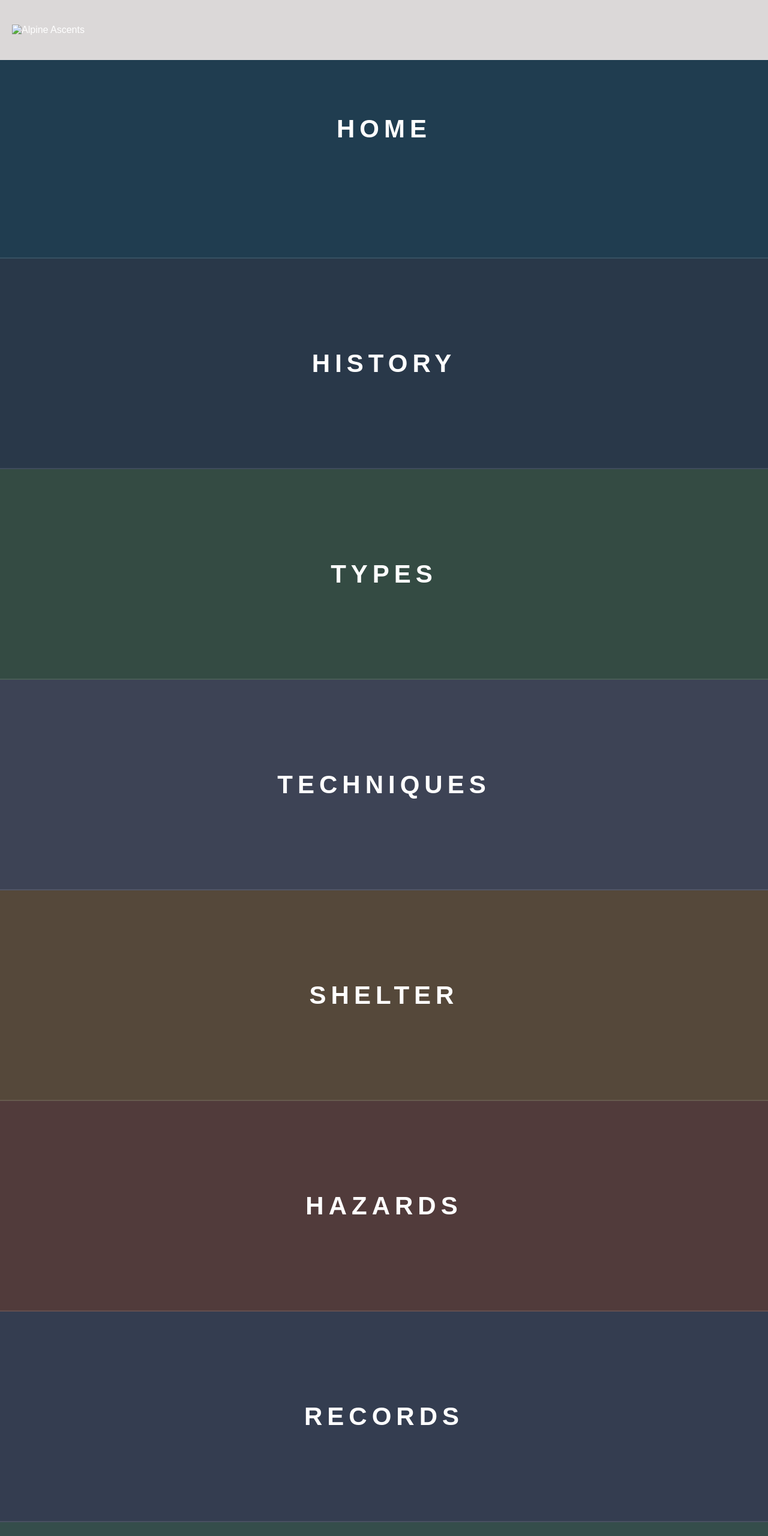
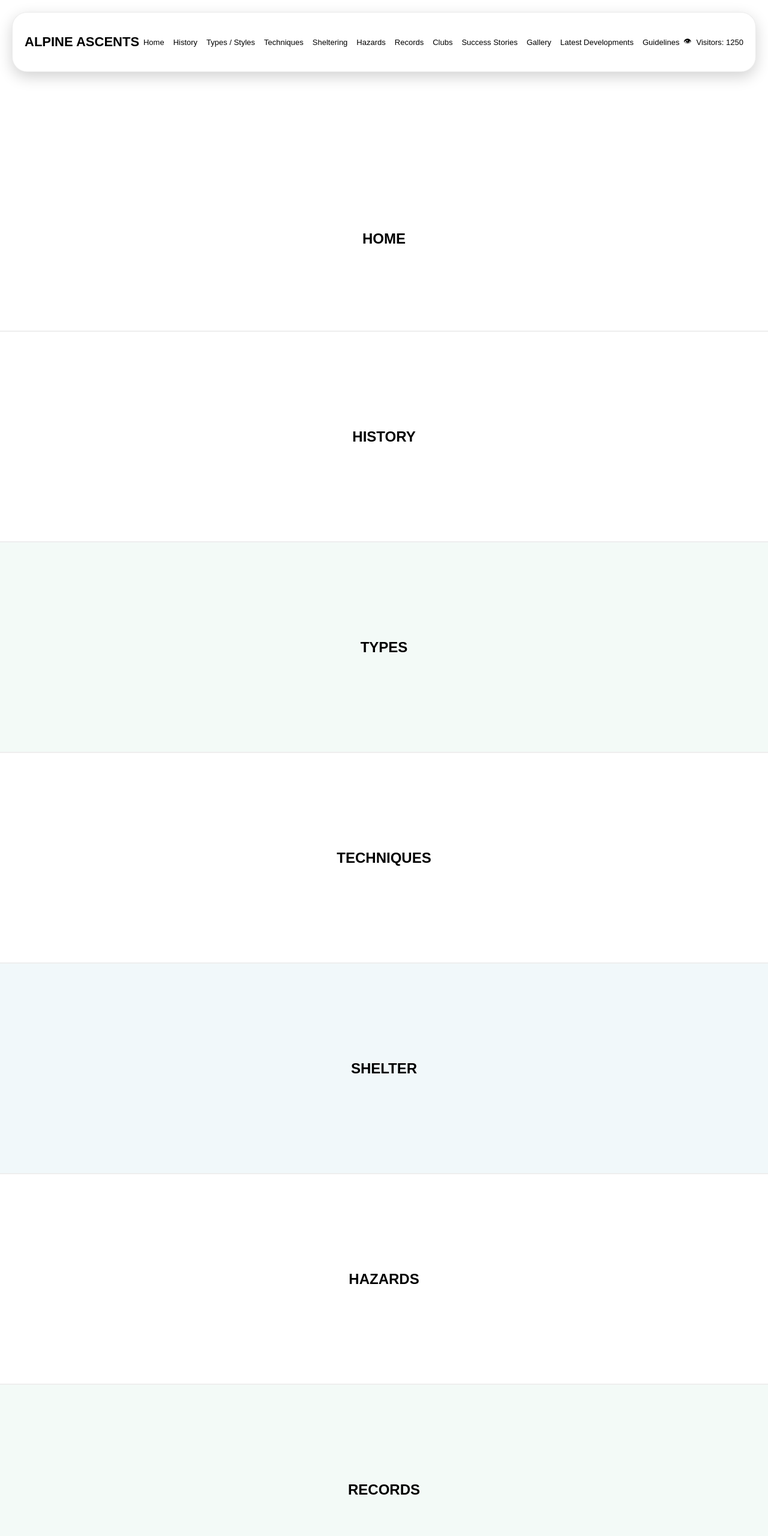
Before and after one commit to E-Projeect-AI-202604F/AlpineAscents, a plain HTML site: page index.html in a window 1280 px wide. Shown: the top 2560 px of the page at 60% size. Drawn offline with Linux system fonts and the light colour scheme.

Commit message:
navbar1st

```diff
--- a/css/style.css
+++ b/css/style.css
@@ -1,245 +1,213 @@
-
-/* GLOBAL RESET */
-
+/* ALL ELEMENTS */
 * {
     margin: 0;
     padding: 0;
     box-sizing: border-box;
 }
 
+/* HTML */
+html {
+    scroll-behavior: smooth;
+}
+
+/* BODY */
 body {
     font-family: Arial, sans-serif;
-    background: #080b10;
-    color: white;
+    background: #ffffff;
+    color: #000000;
 }
 
-/* COMMON SECTION STYLE */
-
-
-.demo-section h2 {
-    font-size: 42px;
-    font-weight: 800;
-    letter-spacing: 8px;
-    text-align: center;
-    color: white;
-    text-transform: uppercase;
-
-    z-index: 2;
+/* NAVBAR SECTION */
+#navbar {
+    width: 100%;
+    padding: 20px;
+    position: fixed;
+    top: 0;
+    left: 0;
+    z-index: 1000;
 }
 
-/* INDIVIDUAL SECTION COLORS */
-
-#navbar {
-    background: #dbd8d8;
+/* NAVBAR HEADER */
+.navbar-header {
+    width: 100%;
     min-height: 100px;
-    width: 100%;
-
+    background: rgba(255, 255, 255, 0.01);
+    border: 1px solid rgba(0, 0, 0, 0.08);
+    border-radius: 25px;
     display: flex;
     align-items: center;
-
-    position: fixed;
-    top: 0;
-
-    border-bottom: 1px solid rgba(255,255,255,0.1);
+    justify-content: space-between;
+    padding: 20px;
+    backdrop-filter: blur(3px);
+    -webkit-backdrop-filter: blur(3px);
+    box-shadow: 0 8px 25px rgba(0, 0, 0, 0.18);
+    transition: 0.3s ease;
 }
-#navbar header img {
-    width: 200px;
-    height: auto;
-    margin-left: 20px;
+/* LOGO */
+.logo h2 {
+    font-size: 22px;
+    color: #000000;
 }
 
-#home {
-    background: #203d50;
-    min-height: 430px;
+/* NAVBAR LIST */
+.navbar ul {
+    display: flex;
+    list-style: none;
+    gap: 15px;
+}
+
+/* NAVBAR LINKS */
+.navbar ul li a {
+    text-decoration: none;
+    color: #000000;
+    font-size: 13px;
+    transition: 0.3s ease;
+    position: relative;
+}
+
+/* HOVER COLOR */
+.navbar ul li a:hover {
+    color: #65c7ff;
+}
+
+/* UNDERLINE */
+.navbar ul li a::after {
+    content: "";
+    position: absolute;
+    width: 0;
+    height: 2px;
+    background: #65c7ff;
+    left: 0;
+    bottom: -5px;
+    transition: 0.3s ease;
+
+}
+
+/* HOVER UNDERLINE */
+.navbar ul li a:hover::after {
     width: 100%;
+}
 
+/* ACTIVE LINK COLOR */
+.navbar ul li a.active {
+    color: #65c7ff;
+}
+
+/* ACTIVE LINK UNDERLINE */
+.navbar ul li a.active::after {
+    width: 100%;
+}
+
+/* VISITOR COUNTER */
+.visitor-counter {
+    display: flex;
+    align-items: center;
+    gap: 8px;
+    font-size: 13px;
+    white-space: nowrap;
+}
+
+/* COMMON SECTION SETTINGS */
+#home,
+#history,
+#types,
+#techniques,
+#shelter,
+#hazards,
+#records,
+#clubs,
+#stories,
+#gallery,
+#latest,
+#guidelines,
+#footer {
+    min-height: 350px;
+    width: 100%;
     display: flex;
     align-items: center;
     justify-content: center;
-
-
-    border-bottom: 1px solid rgba(255,255,255,0.1);
+    border-bottom: 1px solid #eeeeee;
+    scroll-margin-top: 123px;
+    color: #000000;
 }
 
-#history {
-    background: #293849;
-    min-height: 350px;
-    width: 100%;
-
-    display: flex;
-    align-items: center;
-    justify-content: center;
-
-
-    border-bottom: 1px solid rgba(255,255,255,0.1);
+/* HOME */
+#home {
+    background: #ffffff;
+    min-height: 430px;
+    padding-top: 122px;
 }
 
-#types {
-    background: #344b43;
-    min-height: 350px;
-    width: 100%;
-
-    display: flex;
-    align-items: center;
-    justify-content: center;
-
-    border-bottom: 1px solid rgba(255,255,255,0.1);
+/* HISTORY */
+#history {
+    background: #ffffff;
 }
 
-#techniques {
-    background: #3d4355;
-    min-height: 350px;
-    width: 100%;
-
-    display: flex;
-    align-items: center;
-    justify-content: center;
-
-    border-bottom: 1px solid rgba(255,255,255,0.1);
+/* TYPES */
+#types {
+    background: #f3faf7;
 }
 
-#shelter {
-    background: #55483a;
-    min-height: 350px;
-    width: 100%;
-
-    display: flex;
-    align-items: center;
-    justify-content: center;
-
-
-    border-bottom: 1px solid rgba(255,255,255,0.1);
+/* TECHNIQUES */
+#techniques {
+    background: #ffffff;
 }
 
-#hazards {
-    background: #513b3b;
-    min-height: 350px;
-    width: 100%;
-
-    display: flex;
-    align-items: center;
-    justify-content: center;
-
-
-    border-bottom: 1px solid rgba(255,255,255,0.1);
+/* SHELTERING */
+#shelter {
+    background: #f1f8fa;
 }
 
-#records {
-    background: #343d50;
-    min-height: 350px;
-    width: 100%;
-
-    display: flex;
-    align-items: center;
-    justify-content: center;
-
-    border-bottom: 1px solid rgba(255,255,255,0.1);
+/* HAZARDS */
+#hazards {
+    background: #ffffff;
 }
 
-#clubs {
-    background: #354d4b;
-    min-height: 350px;
-    width: 100%;
-
-    display: flex;
-    align-items: center;
-    justify-content: center;
-
-
-    border-bottom: 1px solid rgba(255,255,255,0.1);
+/* RECORDS */
+#records {
+    background: #f3faf7;
 }
 
-#stories {
-    background: #504057;
-    min-height: 350px;
-    width: 100%;
-
-    display: flex;
-    align-items: center;
-    justify-content: center;
-
-
-    border-bottom: 1px solid rgba(255,255,255,0.1);
+/* CLUBS */
+#clubs {
+    background: #ffffff;
 }
 
-#gallery {
-    background: #34485b;
-    min-height: 350px;
-    width: 100%;
-
-    display: flex;
-    align-items: center;
-    justify-content: center;
-
-
-    border-bottom: 1px solid rgba(255,255,255,0.1);
+/* SUCCESS STORIES */
+#stories {
+    background: #f1f8fa;
 }
 
-#latest {
-    background: #4b4b38;
-    min-height: 350px;
-    width: 100%;
-
-    display: flex;
-    align-items: center;
-    justify-content: center;
-
-
-    border-bottom: 1px solid rgba(255,255,255,0.1);
+/* GALLERY */
+#gallery {
+    background: #ffffff;
 }
 
-#guidelines {
-    background: #3d4650;
-    min-height: 350px;
-    width: 100%;
-
-    display: flex;
-    align-items: center;
-    justify-content: center;
-
-
-    border-bottom: 1px solid rgba(255,255,255,0.1);
+/* LATEST DEVELOPMENTS */
+#latest {
+    background: #f3faf7;
 }
 
-#footer {
-    background: #111820;
-    min-height: 350px;
-    width: 100%;
-
-    display: flex;
-    align-items: center;
-    justify-content: center;
-
-
-    border-bottom: 1px solid rgba(255,255,255,0.1);
+/* GUIDELINES */
+#guidelines {
+    background: #ffffff;
 }
 
-/* HOVER EFFECT */
-
-.demo-section h2 {
-    transition: 0.3s ease;
+/* FOOTER */
+#footer {
+    background: #f1f8fa;
 }
 
-.demo-section:hover h2 {
-    transform: scale(1.08);
-    letter-spacing: 11px;
+/* SECTION TEXT COLOR */
+.demo-section h1,
+.demo-section h2,
+.demo-section h3,
+.demo-section p,
+.demo-section span {
+    color: #000000;
 }
 
 /* RESPONSIVE */
-
 @media (max-width: 600px) {
 
-    .demo-section {
-        min-height: 250px;
-    }
-
-    .demo-section h2 {
-        font-size: 26px;
-        letter-spacing: 4px;
-    }
-
-    .demo-section:hover h2 {
-        letter-spacing: 5px;
-    }
-
 }
--- a/js/script.js
+++ b/js/script.js
@@ -21,7 +21,30 @@ sections.forEach(section => {
     fetch(`sections/${section}.html`)
         .then(response => response.text())
         .then(data => {
+
             document.getElementById(section).innerHTML = data;
+
+            // NAVBAR LOAD HONE KE BAAD LINKS SELECT KARO
+            if (section === "navbar") {
+
+                const navLinks = document.querySelectorAll(".navbar ul li a");
+
+                navLinks.forEach(link => {
+
+                    link.addEventListener("click", function () {
+
+                        navLinks.forEach(item => {
+                            item.classList.remove("active");
+                        });
+
+                        this.classList.add("active");
+
+                    });
+
+                });
+
+            }
+
         })
         .catch(error => {
             console.error(`Error loading ${section}:`, error);
--- a/sections/navbar.html
+++ b/sections/navbar.html
@@ -1,5 +1,39 @@
+
+<!-- Navbar Section -->
 <section class="demo-section" id="navbar">
-    <header>
-        <img src="assets/images/logo.png" alt="Alpine Ascents">
+
+    <!-- Navbar Header -->
+    <header class="navbar-header">
+
+        <!-- Logo -->
+        <div class="logo">
+            <h2>ALPINE ASCENTS</h2>
+        </div>
+
+        <!-- Navigation Links -->
+        <nav class="navbar">
+            <ul>
+                <li><a href="#home">Home</a></li>
+                <li><a href="#history">History</a></li>
+                <li><a href="#types">Types / Styles</a></li>
+                <li><a href="#techniques">Techniques</a></li>
+                <li><a href="#shelter">Sheltering</a></li>
+                <li><a href="#hazards">Hazards</a></li>
+                <li><a href="#records">Records</a></li>
+                <li><a href="#clubs">Clubs</a></li>
+                <li><a href="#stories">Success Stories</a></li>
+                <li><a href="#gallery">Gallery</a></li>
+                <li><a href="#latest">Latest Developments</a></li>
+                <li><a href="#guidelines">Guidelines</a></li>
+            </ul>
+        </nav>
+
+        <!-- Visitor Counter -->
+        <div class="visitor-counter">
+            <span>👁</span>
+            <p>Visitors: 1250</p>
+        </div>
+
     </header>
+
 </section>
```
Also changed, not shown: assest/img/logo.png (deleted), assets/images/logo.png (added).
